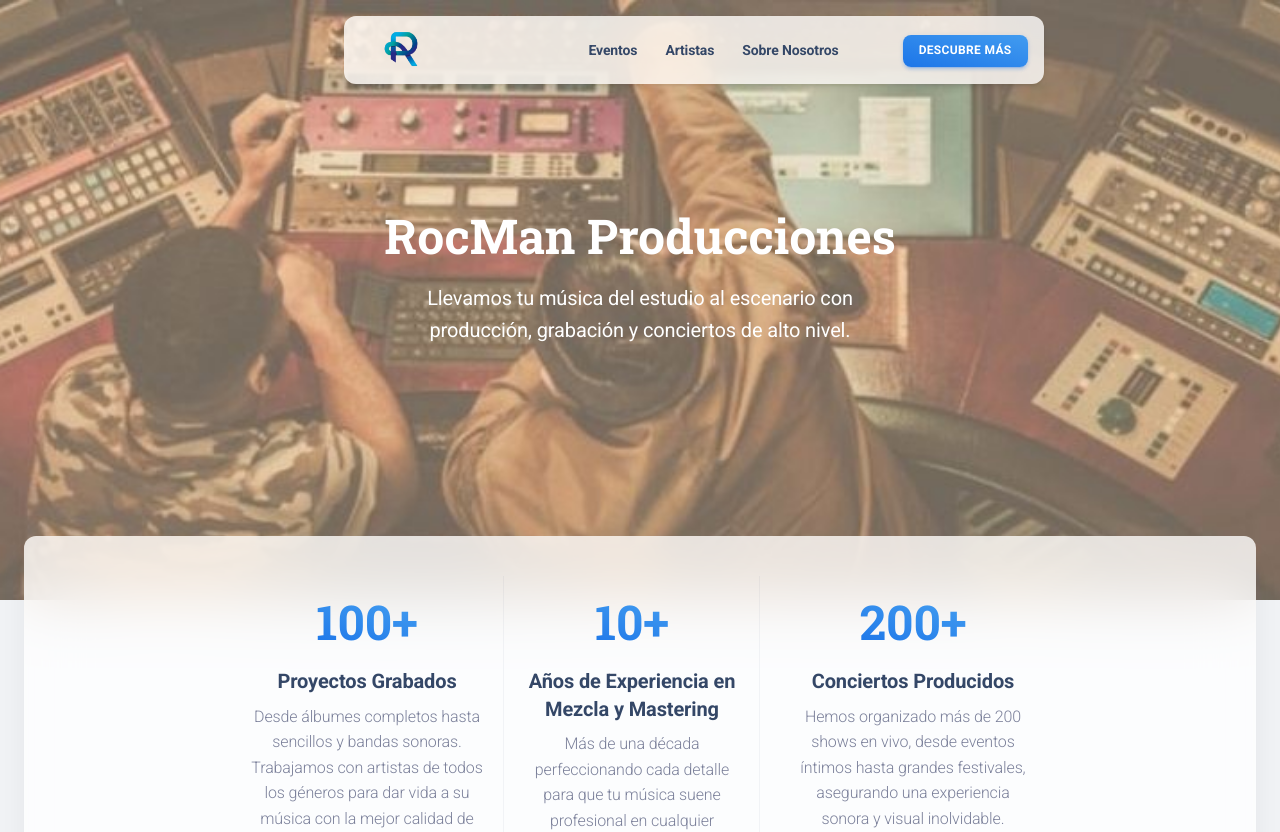
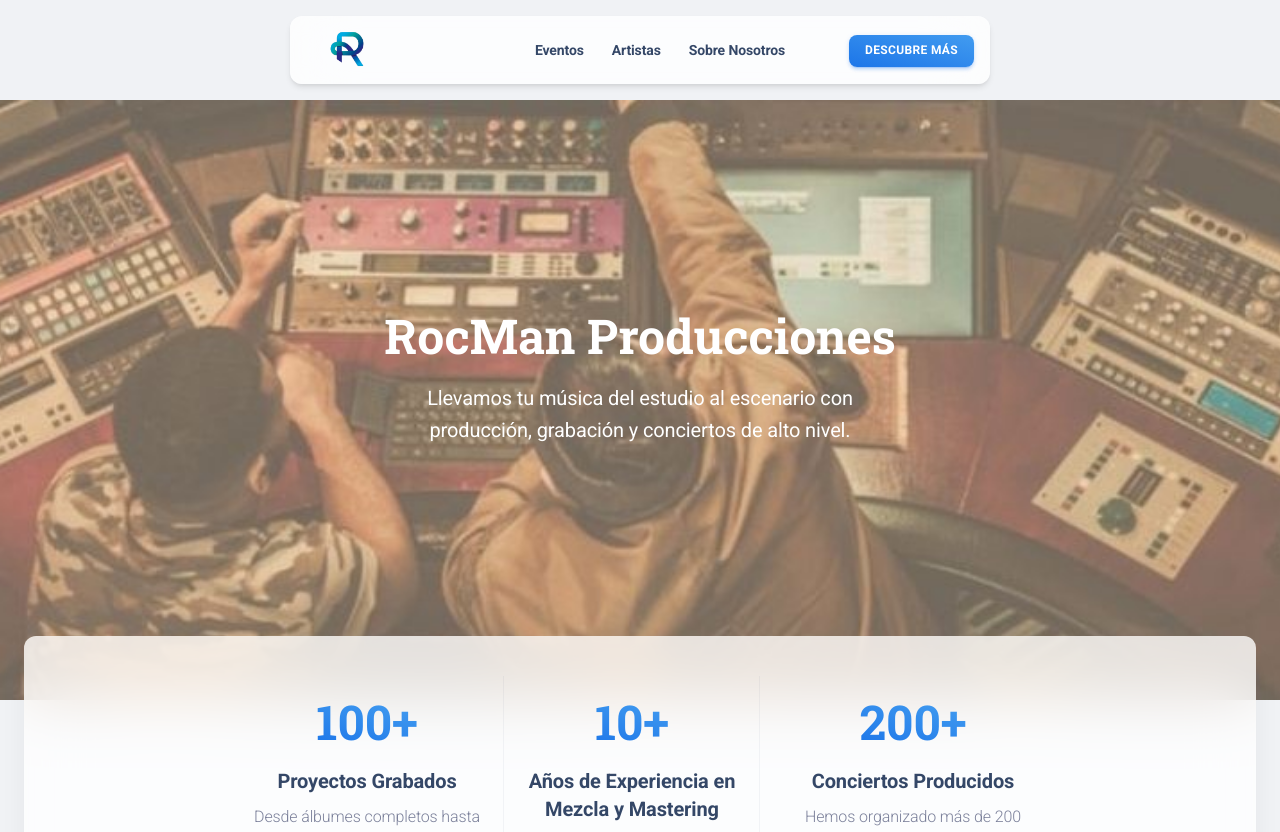
Before and after one commit to ray0479/Rocman, a React (Create React App) app in the folder material-kit-react-main/: page /presentation in a window 1280 px wide. Shown: the top 832 px of the page. Built offline with nearby package versions, Linux system fonts and the light colour scheme.

Commit message:
barra bien posicionada

```diff
--- a/material-kit-react-main/src/examples/Navbars/DefaultNavbar/index.js
+++ b/material-kit-react-main/src/examples/Navbars/DefaultNavbar/index.js
@@ -89,13 +89,12 @@ function DefaultNavbar({ logo, transparent, light, action, sticky, relative, cen
         borderRadius="xl"
         shadow={transparent ? "none" : "md"}
         color={light ? "white" : "dark"}
-        position={relative ? "relative" : "absolute"}
-        left="24%"  // Centra desde la izquierda
-        transform="translateX(-50%)"  // Ajusta el centro real
+        position="relative"
         zIndex={3}
         sx={({ palette: { transparent: transparentColor, white }, functions: { rgba } }) => ({
           backgroundColor: transparent ? transparentColor.main : rgba(white.main, 0.8),
           backdropFilter: transparent ? "none" : `saturate(200%) blur(30px)`,
+          justifyContent: "center",
         })}
       >
         <MKBox display="flex" justifyContent="space-between" alignItems="center">
```
